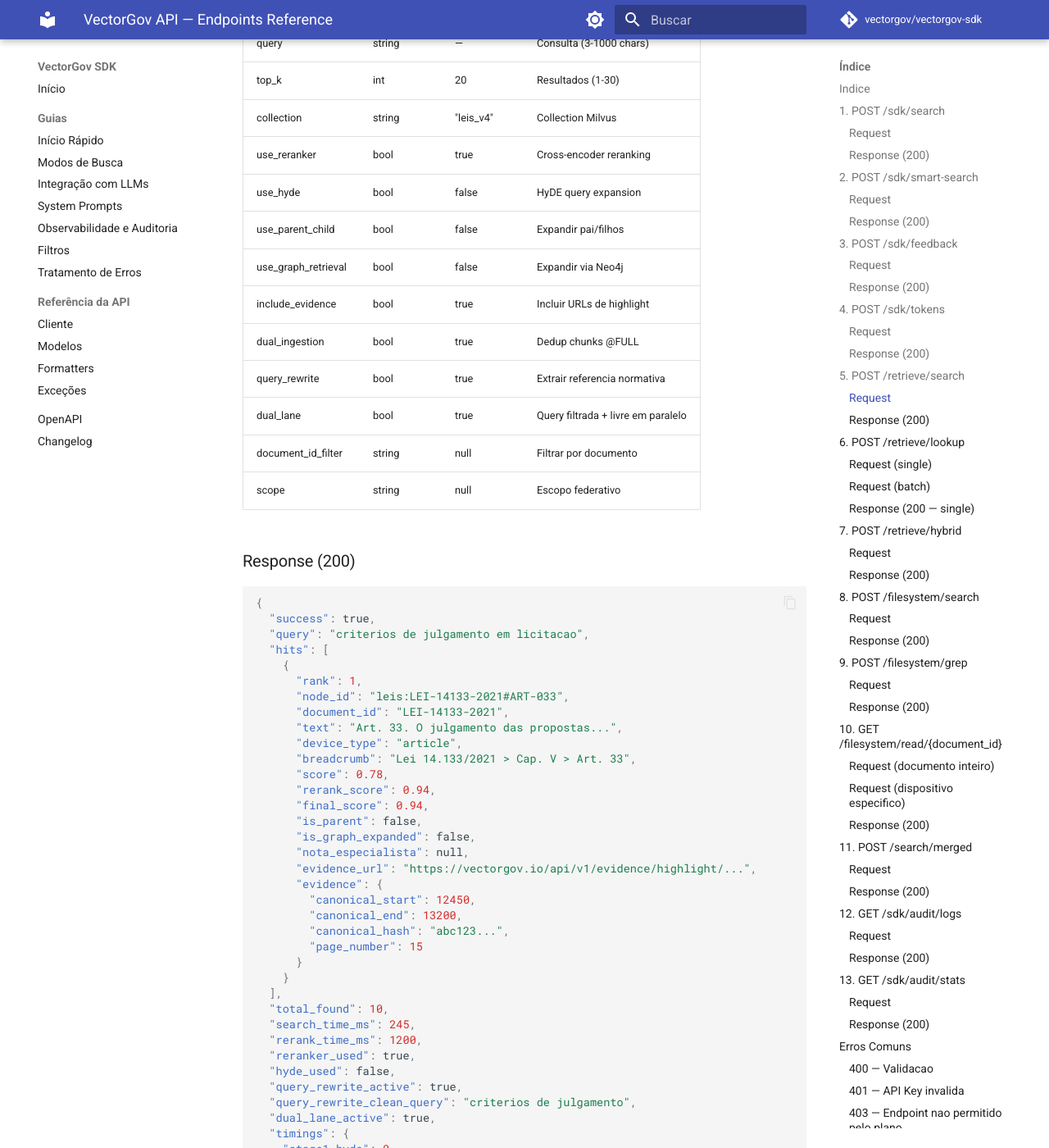
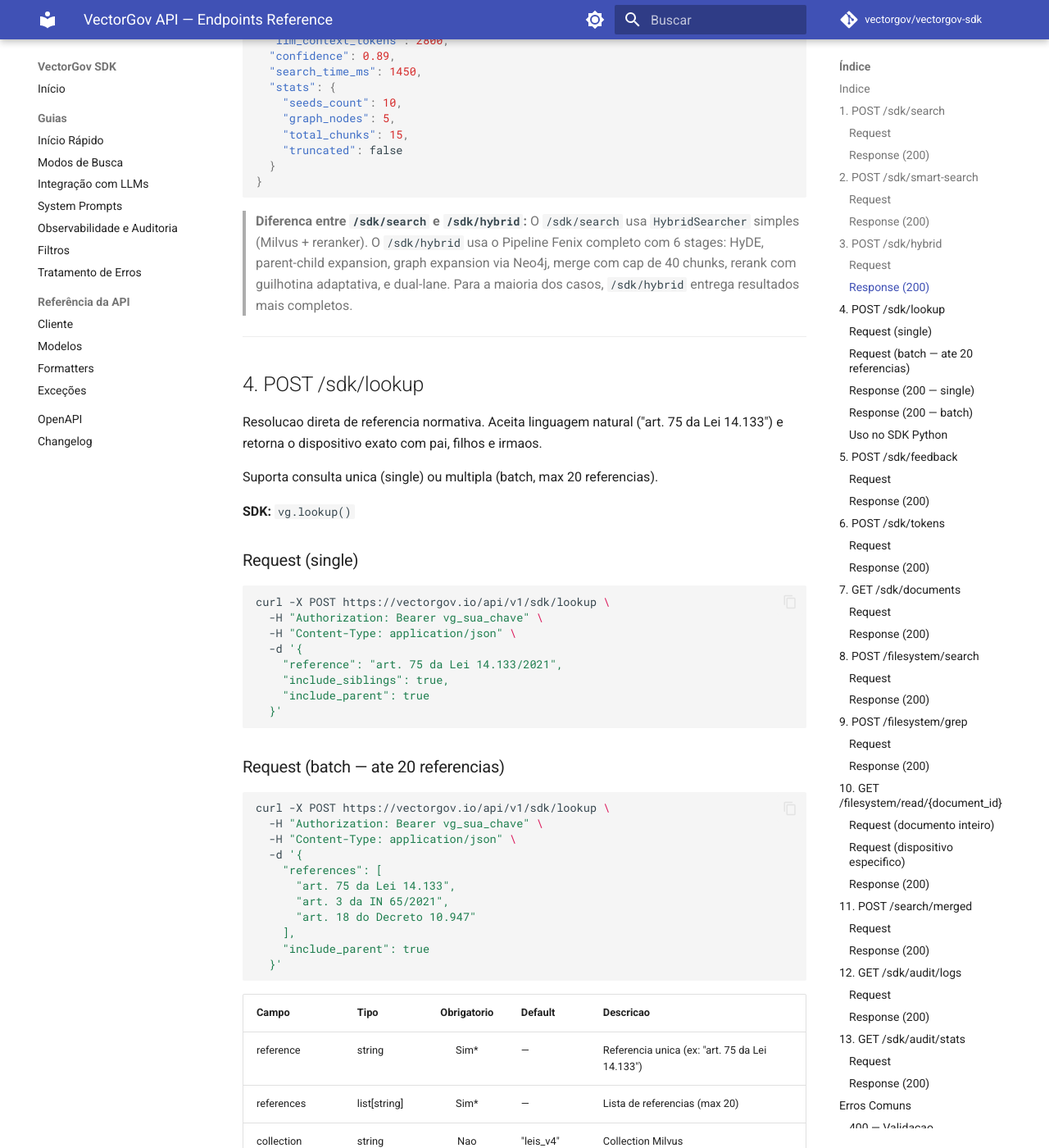
Before and after one commit to euteajudo/vectorgov-sdk, an MkDocs documentation site: the page built from docs/api/endpoints-reference.md, in a window 1280 px wide and 1400 px high, scrolled down 5312 px. Shown: the whole window at 82% size. Built offline with MkDocs 1.6.1 and Material for MkDocs 9.7.7, drawn with Linux system fonts in a browser that asks for light colours; comment, search, counter and statistics services are not loaded; the version menu is left out; some of the changed text lies outside the part shown.

Commit message:
docs: atualiza endpoints-reference com endpoints SDK publicos
- Remove /retrieve/* (endpoints internos, nao expostos via SDK)
- Adiciona /sdk/hybrid (Pipeline Fenix completo)
- Adiciona /sdk/lookup com suporte a batch (ate 20 referencias)
- Adiciona /sdk/documents (listar documentos)
- Upload/delete nao documentados (admin-only)

Co-Authored-By: Claude Opus 4.6 (1M context) <noreply@anthropic.com>

````diff
--- a/docs/api/endpoints-reference.md
+++ b/docs/api/endpoints-reference.md
@@ -1,6 +1,6 @@
 # VectorGov API — Endpoints Reference
 
-> Referencia completa de todos os endpoints publicos com exemplos de request/response.
+> Referencia completa de todos os endpoints publicos do SDK com exemplos de request/response.
 >
 > **Base URL:** `https://vectorgov.io/api/v1`
 > **Auth:** Header `Authorization: Bearer vg_xxx` (API Key)
@@ -11,11 +11,11 @@
 
 1. [POST /sdk/search](#1-post-sdksearch) — Busca semantica
 2. [POST /sdk/smart-search](#2-post-sdksmart-search) — Consulta inteligente MOC4
-3. [POST /sdk/feedback](#3-post-sdkfeedback) — Feedback like/dislike
-4. [POST /sdk/tokens](#4-post-sdktokens) — Estimativa de tokens
-5. [POST /retrieve/search](#5-post-retrievesearch) — Busca com reranking e expansao
-6. [POST /retrieve/lookup](#6-post-retrievelookup) — Consulta direta por referencia
-7. [POST /retrieve/hybrid](#7-post-retrievehybrid) — Busca hibrida com grafo
+3. [POST /sdk/hybrid](#3-post-sdkhybrid) — Busca hibrida com grafo (Pipeline Fenix)
+4. [POST /sdk/lookup](#4-post-sdklookup) — Consulta direta por referencia (single ou batch)
+5. [POST /sdk/feedback](#5-post-sdkfeedback) — Feedback like/dislike
+6. [POST /sdk/tokens](#6-post-sdktokens) — Estimativa de tokens
+7. [GET /sdk/documents](#7-get-sdkdocuments) — Listar documentos disponiveis
 8. [POST /filesystem/search](#8-post-filesystemsearch) — Busca no indice curado
 9. [POST /filesystem/grep](#9-post-filesystemgrep) — Busca textual exata
 10. [GET /filesystem/read/{document_id}](#10-get-filesystemreaddocument_id) — Leitura de canonical
@@ -28,6 +28,8 @@
 ## 1. POST /sdk/search
 
 Busca semantica com guardrails de seguranca (deteccao de PII, prompt injection, circuit breaker).
+
+**SDK:** `vg.search()`
 
 ### Request
 
@@ -94,6 +96,8 @@ curl -X POST https://vectorgov.io/api/v1/sdk/search \
 
 Pipeline completo MOC v4: Pensador (analisa query) -> Motor (coleta contexto) -> Juiz (avalia e aprova chunks). Latencia tipica: 5-18 segundos.
 
+**SDK:** `vg.smart_search()`
+
 ### Request
 
 ```bash
@@ -144,230 +148,20 @@ curl -X POST https://vectorgov.io/api/v1/sdk/smart-search \
 
 ---
 
-## 3. POST /sdk/feedback
+## 3. POST /sdk/hybrid
 
-Registra avaliacao do usuario sobre um resultado de busca.
+Busca hibrida com Pipeline Fenix completo: HyDE -> Seeds Milvus -> Parent-Child -> Graph Neo4j -> Merge -> Rerank + Guilhotina. Usa o mesmo motor do pipeline interno com guardrails SDK (PII, injection).
+
+**SDK:** `vg.hybrid()`
 
 ### Request
 
 ```bash
-curl -X POST https://vectorgov.io/api/v1/sdk/feedback \
-  -H "Authorization: Bearer vg_sua_chave" \
-  -H "Content-Type: application/json" \
-  -d '{
-    "query_id": "a1b2c3d4",
-    "is_like": true
-  }'
-```
-
-### Response (200)
-
-```json
-{
-  "success": true,
-  "message": "Feedback registrado",
-  "new_likes": 1,
-  "new_dislikes": 0
-}
-```
-
----
-
-## 4. POST /sdk/tokens
-
-Estima quantos tokens um contexto vai consumir no LLM. Usa encoding cl100k_base (compativel com GPT-4, Claude, Gemini).
-
-### Request
-
-```bash
-curl -X POST https://vectorgov.io/api/v1/sdk/tokens \
-  -H "Authorization: Bearer vg_sua_chave" \
-  -H "Content-Type: application/json" \
-  -d '{
-    "context": "Art. 75. E dispensavel a licitacao para contratacao...",
-    "query": "Quando pode dispensar licitacao?",
-    "system_prompt": "Voce e um especialista em licitacoes."
-  }'
-```
-
-### Response (200)
-
-```json
-{
-  "success": true,
-  "context_tokens": 1500,
-  "system_tokens": 12,
-  "query_tokens": 8,
-  "total_tokens": 1520,
-  "char_count": 5800,
-  "encoding": "cl100k_base"
-}
-```
-
----
-
-## 5. POST /retrieve/search
-
-Busca semantica completa com reranking, parent-child expansion, query rewriting e dual lane.
-
-### Request
-
-```bash
-curl -X POST https://vectorgov.io/api/v1/retrieve/search \
+curl -X POST https://vectorgov.io/api/v1/sdk/hybrid \
   -H "Authorization: Bearer vg_sua_chave" \
   -H "Content-Type: application/json" \
   -d '{
     "query": "criterios de julgamento em licitacao",
-    "top_k": 10,
-    "collection": "leis_v4",
-    "use_reranker": true,
-    "use_parent_child": true,
-    "include_evidence": true
-  }'
-```
-
-| Campo | Tipo | Default | Descricao |
-|-------|------|---------|-----------|
-| query | string | — | Consulta (3-1000 chars) |
-| top_k | int | 20 | Resultados (1-30) |
-| collection | string | "leis_v4" | Collection Milvus |
-| use_reranker | bool | true | Cross-encoder reranking |
-| use_hyde | bool | false | HyDE query expansion |
-| use_parent_child | bool | false | Expandir pai/filhos |
-| use_graph_retrieval | bool | false | Expandir via Neo4j |
-| include_evidence | bool | true | Incluir URLs de highlight |
-| dual_ingestion | bool | true | Dedup chunks @FULL |
-| query_rewrite | bool | true | Extrair referencia normativa |
-| dual_lane | bool | true | Query filtrada + livre em paralelo |
-| document_id_filter | string | null | Filtrar por documento |
-| scope | string | null | Escopo federativo |
-
-### Response (200)
-
-```json
-{
-  "success": true,
-  "query": "criterios de julgamento em licitacao",
-  "hits": [
-    {
-      "rank": 1,
-      "node_id": "leis:LEI-14133-2021#ART-033",
-      "document_id": "LEI-14133-2021",
-      "text": "Art. 33. O julgamento das propostas...",
-      "device_type": "article",
-      "breadcrumb": "Lei 14.133/2021 > Cap. V > Art. 33",
-      "score": 0.78,
-      "rerank_score": 0.94,
-      "final_score": 0.94,
-      "is_parent": false,
-      "is_graph_expanded": false,
-      "nota_especialista": null,
-      "evidence_url": "https://vectorgov.io/api/v1/evidence/highlight/...",
-      "evidence": {
-        "canonical_start": 12450,
-        "canonical_end": 13200,
-        "canonical_hash": "abc123...",
-        "page_number": 15
-      }
-    }
-  ],
-  "total_found": 10,
-  "search_time_ms": 245,
-  "rerank_time_ms": 1200,
-  "reranker_used": true,
-  "hyde_used": false,
-  "query_rewrite_active": true,
-  "query_rewrite_clean_query": "criterios de julgamento",
-  "dual_lane_active": true,
-  "timings": {
-    "stage1_hyde": 0,
-    "stage2_seeds": 245,
-    "stage3_parent_child": 120,
-    "stage5_rerank": 1200
-  }
-}
-```
-
----
-
-## 6. POST /retrieve/lookup
-
-Resolucao direta de referencia normativa. Aceita linguagem natural ("art. 75 da Lei 14.133") e retorna o dispositivo exato com pai, filhos e irmaos.
-
-### Request (single)
-
-```bash
-curl -X POST https://vectorgov.io/api/v1/retrieve/lookup \
-  -H "Authorization: Bearer vg_sua_chave" \
-  -H "Content-Type: application/json" \
-  -d '{
-    "reference": "art. 75 da Lei 14.133/2021",
-    "include_siblings": true,
-    "include_parent": true
-  }'
-```
-
-### Request (batch)
-
-```bash
-curl -X POST https://vectorgov.io/api/v1/retrieve/lookup \
-  -H "Authorization: Bearer vg_sua_chave" \
-  -H "Content-Type: application/json" \
-  -d '{
-    "references": [
-      "art. 75 da Lei 14.133",
-      "art. 3 da IN 65/2021",
-      "art. 18 do Decreto 10.947"
-    ]
-  }'
-```
-
-### Response (200 — single)
-
-```json
-{
-  "status": "found",
-  "reference": "art. 75 da Lei 14.133/2021",
-  "elapsed_ms": 45,
-  "resolved": {
-    "device_type": "article",
-    "article_number": "75",
-    "resolved_document_id": "LEI-14133-2021",
-    "resolved_span_id": "ART-075"
-  },
-  "node_id": "leis:LEI-14133-2021#ART-075",
-  "text": "Art. 75. E dispensavel a licitacao...",
-  "device_type": "article",
-  "breadcrumb": "Lei 14.133/2021 > Cap. VIII > Art. 75",
-  "parent": null,
-  "children": [
-    {
-      "node_id": "leis:LEI-14133-2021#INC-075-I",
-      "span_id": "INC-075-I",
-      "text": "I - para contratacao que envolva valores...",
-      "device_type": "inciso"
-    }
-  ],
-  "stitched_text": "Art. 75. E dispensavel a licitacao...\nI - para contratacao...\nII - para outros servicos...",
-  "siblings": [],
-  "evidence_url": "https://vectorgov.io/api/v1/evidence/highlight/..."
-}
-```
-
----
-
-## 7. POST /retrieve/hybrid
-
-Busca hibrida: Milvus (semantica) + Neo4j (grafo de citacoes). Retorna evidencia direta + expansao via grafo com token budget.
-
-### Request
-
-```bash
-curl -X POST https://vectorgov.io/api/v1/retrieve/hybrid \
-  -H "Authorization: Bearer vg_sua_chave" \
-  -H "Content-Type: application/json" \
-  -d '{
-    "query": "criterios de julgamento",
     "top_k": 10,
     "hops": 1,
     "token_budget": 3500,
@@ -375,15 +169,17 @@ curl -X POST https://vectorgov.io/api/v1/retrieve/hybrid \
   }'
 ```
 
-| Campo | Tipo | Default | Descricao |
-|-------|------|---------|-----------|
-| query | string | — | Consulta |
-| top_k | int | 20 | Seeds do Milvus (1-50) |
-| topK_graph | int | 15 | Nos expandidos (1-50) |
-| hops | int | 1 | Saltos no grafo (1-2) |
-| token_budget | int | 3500 | Limite de tokens (500-8000) |
-| graph_expansion | string | "bidirectional" | "forward", "bidirectional", "off" |
-| collections | list | ["leis_v4"] | Collections |
+| Campo | Tipo | Obrigatorio | Default | Descricao |
+|-------|------|:-----------:|---------|-----------|
+| query | string | Sim | — | Consulta (2-1000 chars) |
+| top_k | int | Nao | 10 | Seeds do Milvus (1-50) |
+| hops | int | Nao | 1 | Saltos no grafo Neo4j (1-2) |
+| token_budget | int | Nao | 3500 | Limite de tokens para contexto (500-8000) |
+| graph_expansion | string | Nao | "bidirectional" | "forward", "bidirectional" |
+| collections | list | Nao | ["leis_v4"] | Collections Milvus |
+| hyde | bool | Nao | false | HyDE query expansion |
+| use_cache | bool | Nao | false | Cache semantico |
+| scope | string | Nao | null | Escopo federativo |
 
 ### Response (200)
 
@@ -430,11 +226,249 @@ curl -X POST https://vectorgov.io/api/v1/retrieve/hybrid \
 }
 ```
 
+> **Diferenca entre `/sdk/search` e `/sdk/hybrid`:** O `/sdk/search` usa `HybridSearcher` simples (Milvus + reranker). O `/sdk/hybrid` usa o Pipeline Fenix completo com 6 stages: HyDE, parent-child expansion, graph expansion via Neo4j, merge com cap de 40 chunks, rerank com guilhotina adaptativa, e dual-lane. Para a maioria dos casos, `/sdk/hybrid` entrega resultados mais completos.
+
+---
+
+## 4. POST /sdk/lookup
+
+Resolucao direta de referencia normativa. Aceita linguagem natural ("art. 75 da Lei 14.133") e retorna o dispositivo exato com pai, filhos e irmaos.
+
+Suporta consulta unica (single) ou multipla (batch, max 20 referencias).
+
+**SDK:** `vg.lookup()`
+
+### Request (single)
+
+```bash
+curl -X POST https://vectorgov.io/api/v1/sdk/lookup \
+  -H "Authorization: Bearer vg_sua_chave" \
+  -H "Content-Type: application/json" \
+  -d '{
+    "reference": "art. 75 da Lei 14.133/2021",
+    "include_siblings": true,
+    "include_parent": true
+  }'
+```
+
+### Request (batch — ate 20 referencias)
+
+```bash
+curl -X POST https://vectorgov.io/api/v1/sdk/lookup \
+  -H "Authorization: Bearer vg_sua_chave" \
+  -H "Content-Type: application/json" \
+  -d '{
+    "references": [
+      "art. 75 da Lei 14.133",
+      "art. 3 da IN 65/2021",
+      "art. 18 do Decreto 10.947"
+    ],
+    "include_parent": true
+  }'
+```
+
+| Campo | Tipo | Obrigatorio | Default | Descricao |
+|-------|------|:-----------:|---------|-----------|
+| reference | string | Sim* | — | Referencia unica (ex: "art. 75 da Lei 14.133") |
+| references | list[string] | Sim* | — | Lista de referencias (max 20) |
+| collection | string | Nao | "leis_v4" | Collection Milvus |
+| include_parent | bool | Nao | true | Incluir chunk pai |
+| include_siblings | bool | Nao | true | Incluir irmaos |
+
+> *Envie `reference` (single) OU `references` (batch), nunca ambos.
+
+### Response (200 — single)
+
+```json
+{
+  "status": "found",
+  "reference": "art. 75 da Lei 14.133/2021",
+  "elapsed_ms": 45,
+  "resolved": {
+    "device_type": "article",
+    "article_number": "75",
+    "resolved_document_id": "LEI-14133-2021",
+    "resolved_span_id": "ART-075"
+  },
+  "node_id": "leis:LEI-14133-2021#ART-075",
+  "text": "Art. 75. E dispensavel a licitacao...",
+  "device_type": "article",
+  "breadcrumb": "Lei 14.133/2021 > Cap. VIII > Art. 75",
+  "parent": null,
+  "children": [
+    {
+      "node_id": "leis:LEI-14133-2021#INC-075-I",
+      "span_id": "INC-075-I",
+      "text": "I - para contratacao que envolva valores...",
+      "device_type": "inciso"
+    }
+  ],
+  "stitched_text": "Art. 75. E dispensavel a licitacao...\nI - para contratacao...\nII - para outros servicos...",
+  "siblings": [],
+  "evidence_url": "https://vectorgov.io/api/v1/evidence/highlight/..."
+}
+```
+
+### Response (200 — batch)
+
+```json
+{
+  "status": "batch",
+  "elapsed_ms": 120,
+  "results": [
+    {
+      "status": "found",
+      "reference": "art. 75 da Lei 14.133",
+      "node_id": "leis:LEI-14133-2021#ART-075",
+      "text": "Art. 75. E dispensavel a licitacao...",
+      "children": [...]
+    },
+    {
+      "status": "found",
+      "reference": "art. 3 da IN 65/2021",
+      "node_id": "leis:IN-65-2021#ART-003",
+      "text": "Art. 3. Para fins do disposto...",
+      "children": [...]
+    },
+    {
+      "status": "not_found",
+      "reference": "art. 18 do Decreto 10.947",
+      "message": "Dispositivo nao encontrado"
+    }
+  ]
+}
+```
+
+### Uso no SDK Python
+
+```python
+# Single
+result = vg.lookup("Art. 75 da Lei 14.133")
+print(result.stitched_text)
+
+# Batch (ate 20 referencias)
+results = vg.lookup([
+    "Art. 75 da Lei 14.133",
+    "Art. 3 da IN 65/2021",
+    "Art. 18 do Decreto 10.947",
+])
+for r in results:
+    print(r.reference, r.status, len(r.children))
+```
+
+---
+
+## 5. POST /sdk/feedback
+
+Registra avaliacao do usuario sobre um resultado de busca.
+
+**SDK:** `vg.feedback()`
+
+### Request
+
+```bash
+curl -X POST https://vectorgov.io/api/v1/sdk/feedback \
+  -H "Authorization: Bearer vg_sua_chave" \
+  -H "Content-Type: application/json" \
+  -d '{
+    "query_id": "a1b2c3d4",
+    "is_like": true
+  }'
+```
+
+### Response (200)
+
+```json
+{
+  "success": true,
+  "message": "Feedback registrado",
+  "new_likes": 1,
+  "new_dislikes": 0
+}
+```
+
+---
+
+## 6. POST /sdk/tokens
+
+Estima quantos tokens um contexto vai consumir no LLM. Usa encoding cl100k_base (compativel com GPT-4, Claude, Gemini).
+
+**SDK:** `vg.estimate_tokens()`
+
+### Request
+
+```bash
+curl -X POST https://vectorgov.io/api/v1/sdk/tokens \
+  -H "Authorization: Bearer vg_sua_chave" \
+  -H "Content-Type: application/json" \
+  -d '{
+    "context": "Art. 75. E dispensavel a licitacao para contratacao...",
+    "query": "Quando pode dispensar licitacao?",
+    "system_prompt": "Voce e um especialista em licitacoes."
+  }'
+```
+
+### Response (200)
+
+```json
+{
+  "success": true,
+  "context_tokens": 1500,
+  "system_tokens": 12,
+  "query_tokens": 8,
+  "total_tokens": 1520,
+  "char_count": 5800,
+  "encoding": "cl100k_base"
+}
+```
+
+---
+
+## 7. GET /sdk/documents
+
+Lista documentos disponiveis na base de conhecimento com paginacao.
+
+**SDK:** `vg.list_documents()`
+
+### Request
+
+```bash
+curl "https://vectorgov.io/api/v1/sdk/documents?page=1&limit=20" \
+  -H "Authorization: Bearer vg_sua_chave"
+```
+
+| Parametro | Tipo | Default | Descricao |
+|-----------|------|---------|-----------|
+| page | int | 1 | Pagina |
+| limit | int | 20 | Itens por pagina (max 100) |
+
+### Response (200)
+
+```json
+{
+  "documents": [
+    {
+      "document_id": "LEI-14133-2021",
+      "tipo_documento": "LEI",
+      "numero": "14133",
+      "ano": 2021,
+      "title": "Lei de Licitacoes e Contratos",
+      "chunks_count": 1177
+    }
+  ],
+  "total": 8,
+  "page": 1,
+  "pages": 1
+}
+```
+
 ---
 
 ## 8. POST /filesystem/search
 
 Busca no indice curado do PostgreSQL + ripgrep. Modo "auto" detecta se a query e uma referencia legal (usa grep) ou semantica (usa indice).
+
+**SDK:** `vg.filesystem_search()`
 
 ### Request
 
@@ -487,6 +521,8 @@ curl -X POST https://vectorgov.io/api/v1/filesystem/search \
 
 Busca textual exata via ripgrep nos canonical.md dos documentos indexados. Util para encontrar trechos especificos por palavras-chave.
 
+**SDK:** `vg.grep()`
+
 ### Request
 
 ```bash
@@ -538,6 +574,8 @@ curl -X POST https://vectorgov.io/api/v1/filesystem/grep \
 
 Le o canonical completo de um documento ou um trecho especifico.
 
+**SDK:** `vg.read_document()`
+
 ### Request (documento inteiro)
 
 ```bash
@@ -571,6 +609,8 @@ curl "https://vectorgov.io/api/v1/filesystem/read/LEI-14133-2021?span_id=ART-075
 ## 11. POST /search/merged
 
 Busca dual-path: combina hybrid (Milvus+Neo4j) com filesystem (PG index + ripgrep). Resultados unificados, deduplicados e ranqueados via RRF.
+
+**SDK:** `vg.merged()`
 
 ### Request
 
@@ -640,6 +680,8 @@ curl -X POST https://vectorgov.io/api/v1/search/merged \
 
 Lista logs de auditoria filtrados por tipo, severidade e periodo. Cada API Key so ve seus proprios logs (isolamento por key).
 
+**SDK:** `vg.audit_logs()`
+
 ### Request
 
 ```bash
@@ -685,6 +727,8 @@ curl "https://vectorgov.io/api/v1/sdk/audit/logs?severity=critical&days=7&limit=
 ## 13. GET /sdk/audit/stats
 
 Estatisticas agregadas de auditoria por periodo.
+
+**SDK:** `vg.audit_stats()`
 
 ### Request
 
@@ -777,10 +821,19 @@ from vectorgov import VectorGov
 
 vg = VectorGov(api_key="vg_sua_chave")
 
-# /sdk/search
+# /sdk/search — busca semantica simples
 results = vg.search("Quando dispensar licitacao?", top_k=5, mode="balanced")
 
-# /sdk/smart-search
+# /sdk/hybrid — busca com Pipeline Fenix completo (grafo + parent-child)
+results = vg.hybrid("criterios de julgamento", top_k=10, hops=1)
+
+# /sdk/lookup — consulta direta (single)
+result = vg.lookup("Art. 75 da Lei 14.133")
+
+# /sdk/lookup — consulta direta (batch, ate 20)
+results = vg.lookup(["Art. 75 da Lei 14.133", "Art. 3 da IN 65/2021"])
+
+# /sdk/smart-search — consulta inteligente com IA
 results = vg.smart_search("Quem pode ser agente de contratacao?")
 
 # /sdk/feedback
@@ -789,6 +842,18 @@ vg.feedback(query_id="a1b2c3d4", like=True)
 # /sdk/tokens
 stats = vg.estimate_tokens(results)
 
+# /sdk/documents — listar documentos
+docs = vg.list_documents()
+
+# /filesystem/search — busca no indice curado
+results = vg.filesystem_search("art. 75 da Lei 14.133")
+
+# /filesystem/grep — busca textual exata
+results = vg.grep("dispensa de licitacao")
+
+# /search/merged — busca dual-path
+results = vg.merged("prazo para impugnacao do edital")
+
 # Converter resultado para contexto LLM
 context = results.to_context()
 messages = results.to_messages("Minha pergunta")
````
